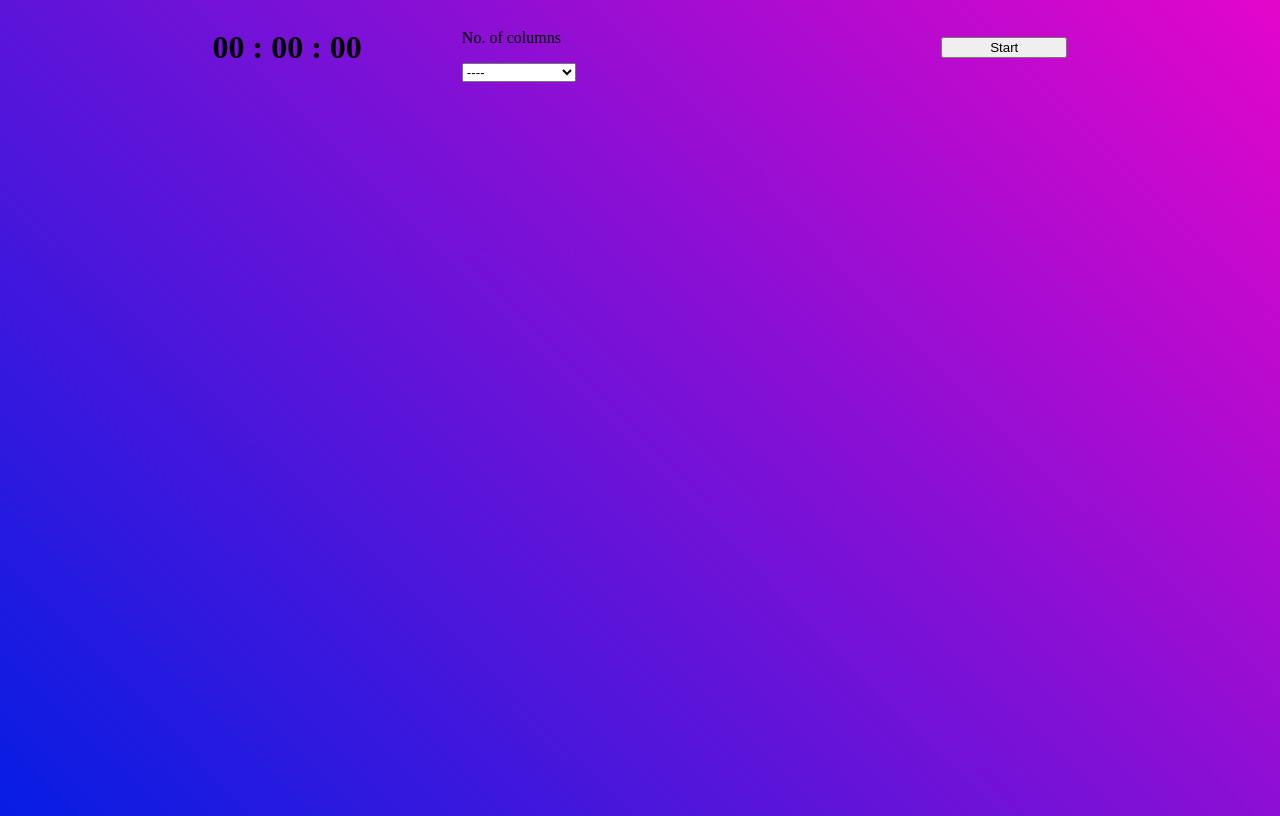
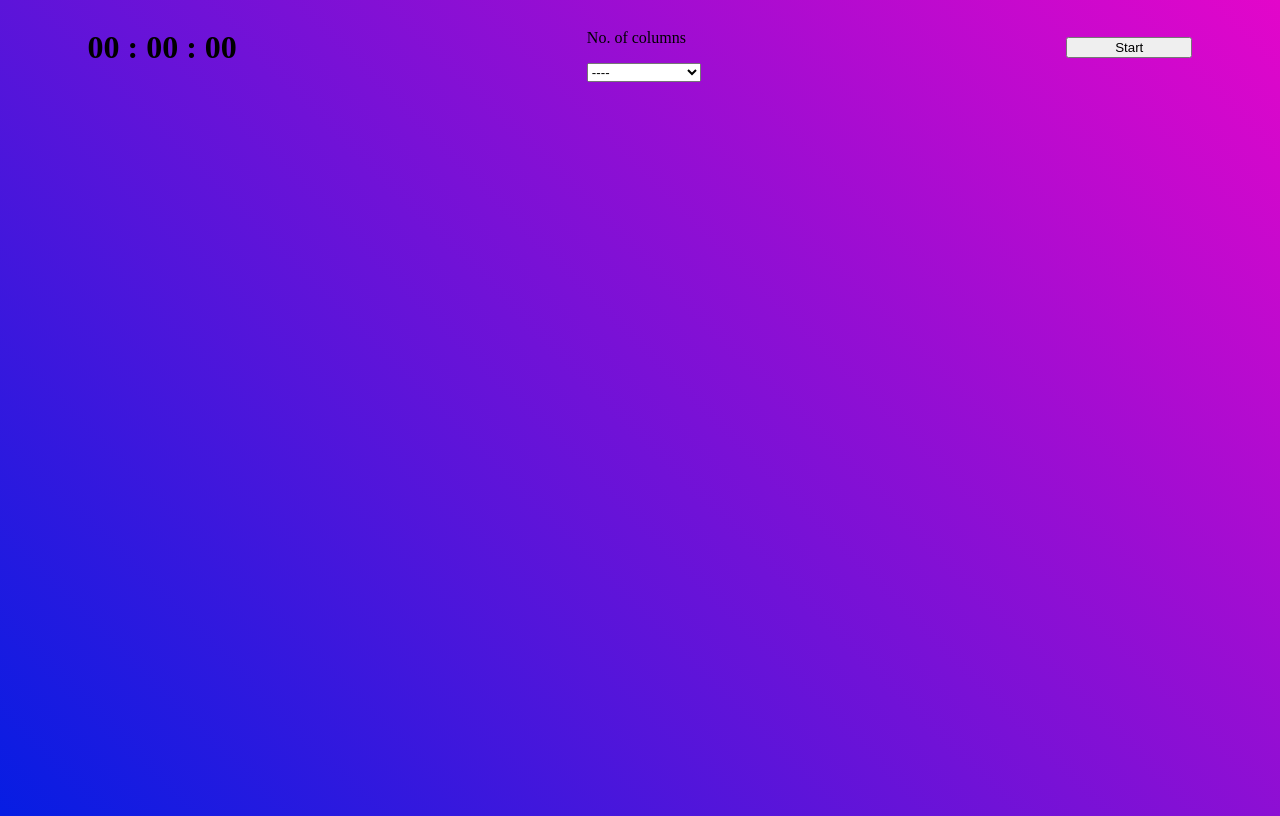
Before and after one commit to Hades9876/hades9876.github.io, a plain HTML site: page index.html in a window 1280 px wide. Drawn offline with Linux system fonts and the light colour scheme.

Commit message:
Update Game.css

```diff
--- a/Game.css
+++ b/Game.css
@@ -10,6 +10,10 @@ body {
 
 select {
     width: 30%;
+}
+
+h1 {
+    margin-right: 250px;
 }
 
 .Start_button {
@@ -30,8 +34,6 @@ select {
 }
 
 .container {
-    /* background-image: url(https://source.unsplash.com/random); */
-    /* background-color: aqua; */
     height: 90%;
     width: 85%;
     display: flex;
@@ -41,7 +43,6 @@ select {
 .column {
     height: 95%;
     margin: 1%;
-    /* background-color: black; */
     display: flex;
     flex-direction: column;
     justify-content: center;
@@ -54,10 +55,6 @@ select {
     margin-top: 5%;
     margin-bottom: 5%;
 }
-
-/* .holder:hover > .card {
-    transform: rotateY(180deg);
-} */
 
 .holder.flipped .card {
     transform: rotateY(180deg);
```
